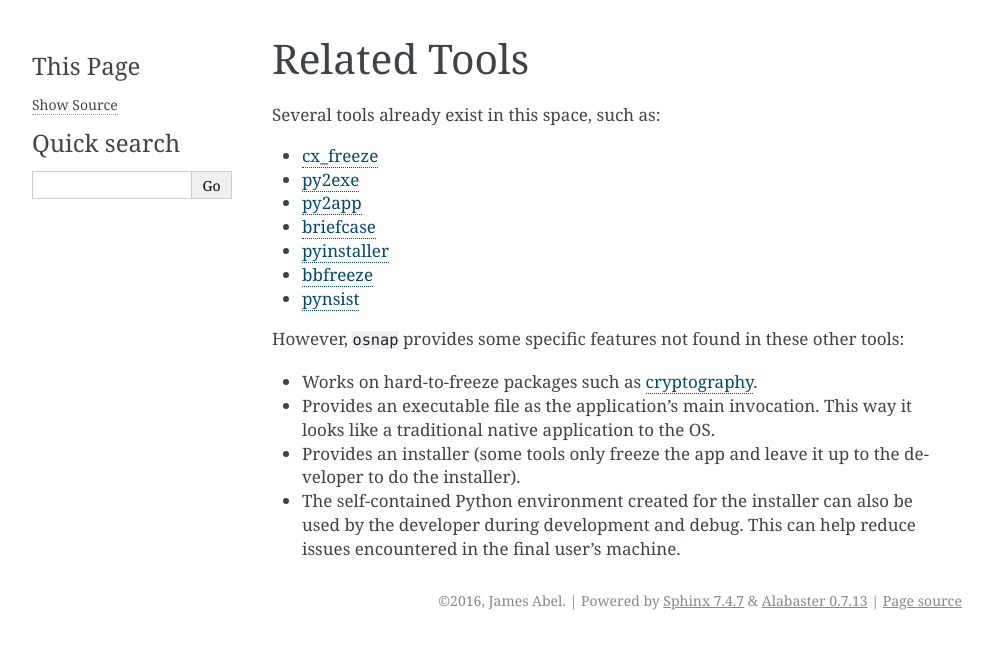
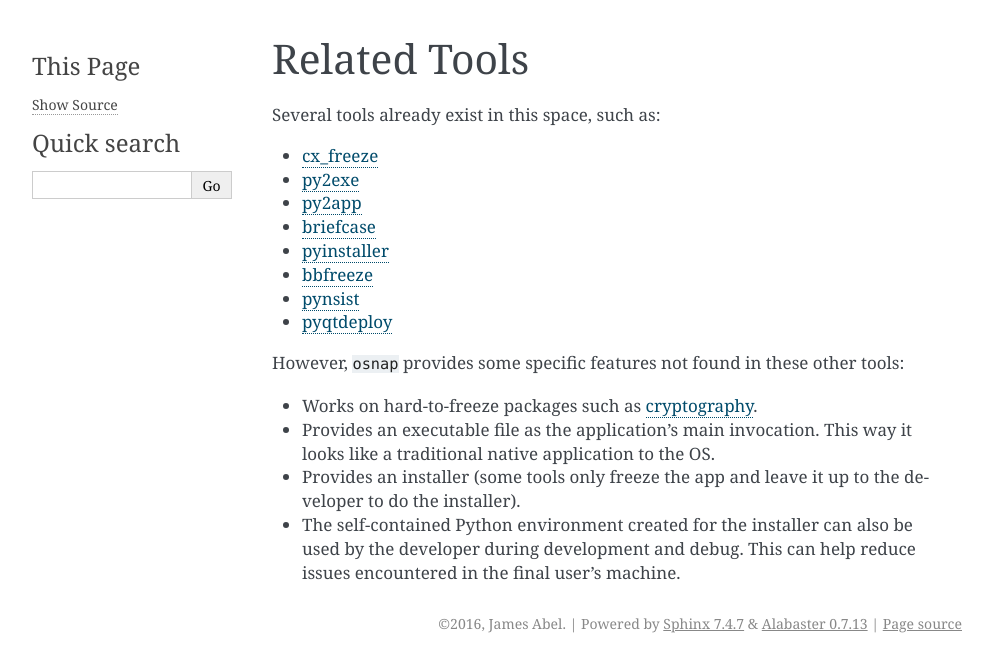
Before and after one commit to jamesabel/osnap, a Sphinx documentation site: the page built from docs/source/relatedtools.rst, in a window 1280 px wide. Shown: the top 672 px of the page, without its empty margins (148-1141 px from the left). Built offline with Sphinx 7.4.7, drawn with Linux system fonts in a browser that asks for light colours.

Commit message:
add pyqtdeploy to related tools

```diff
--- a/docs/source/relatedtools.rst
+++ b/docs/source/relatedtools.rst
@@ -11,6 +11,7 @@
 - `pyinstaller <http://www.pyinstaller.org/>`_
 - `bbfreeze <https://pypi.python.org/pypi/bbfreeze>`_
 - `pynsist <https://github.com/takluyver/pynsist>`_
+- `pyqtdeploy <https://www.riverbankcomputing.com/software/pyqtdeploy/>`_
 
 However, ``osnap`` provides some specific features not found in these other tools:
 
```
